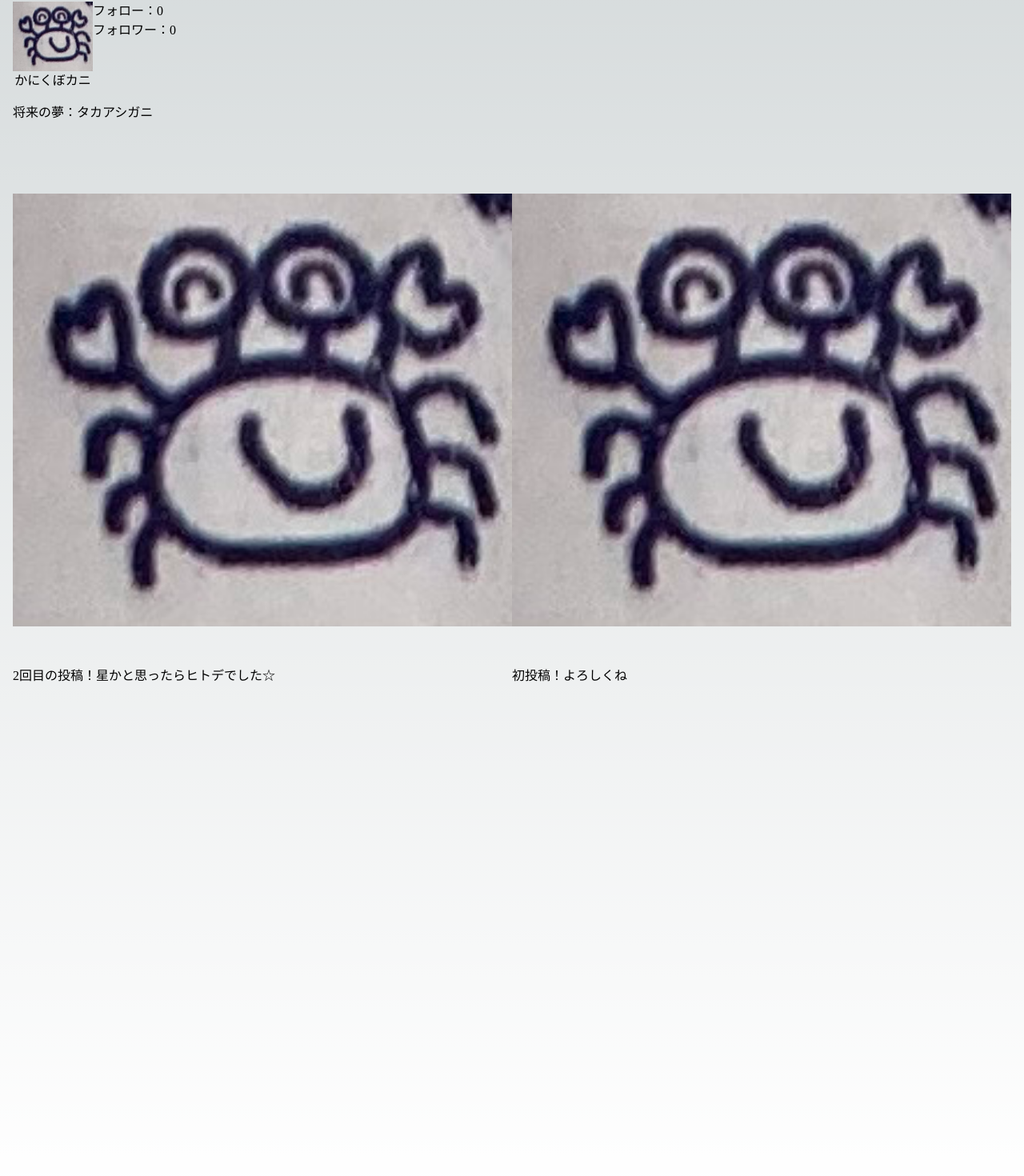
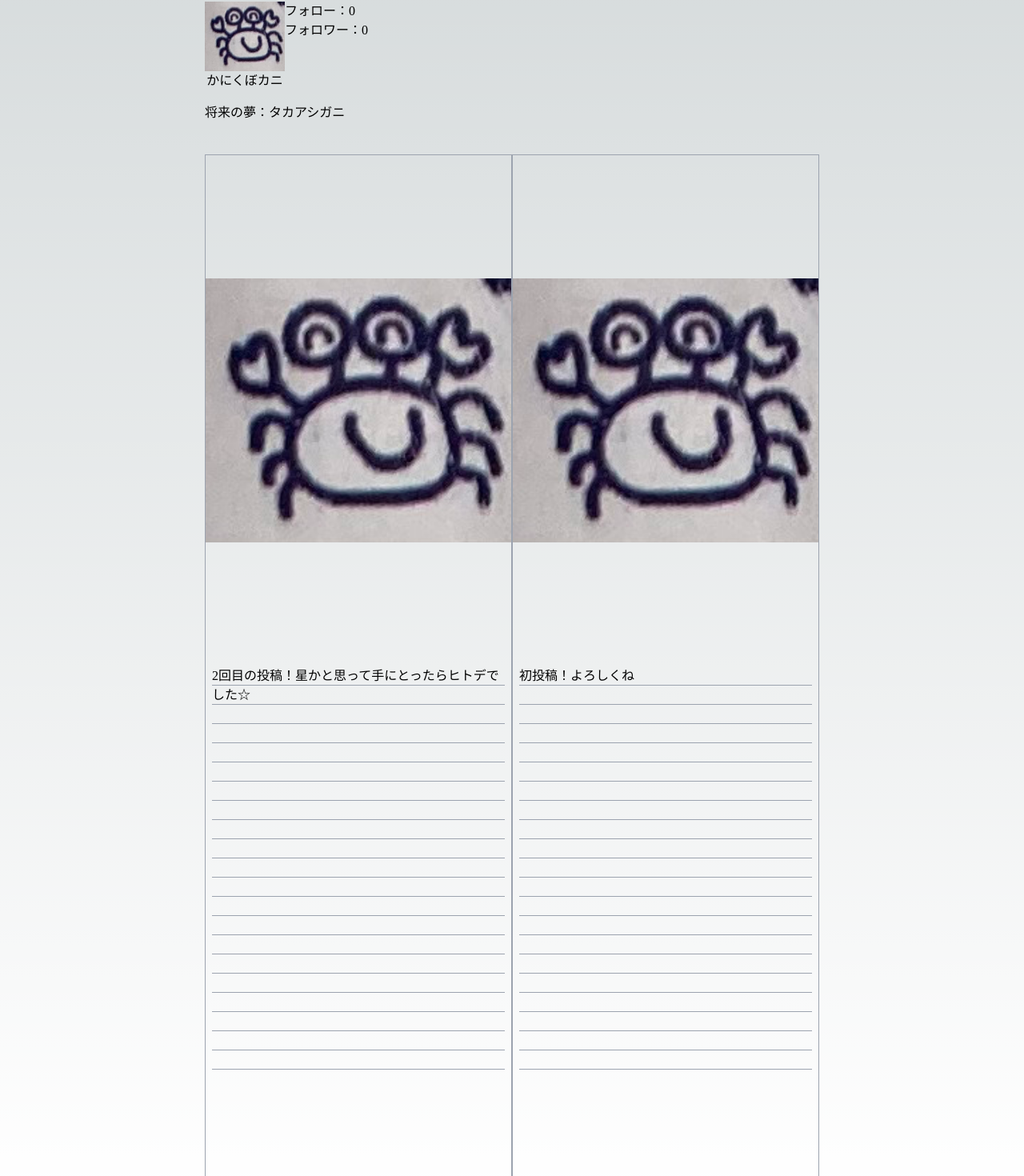
Before and after one commit to cafe-lake/diary-crab, a Next.js app in the folder client/: page /mypage in a window 1280 px wide. Shown: the part 78-1548 px from the top of the page at 80% size. Built offline with nearby package versions, Linux system fonts and the light colour scheme; a web font is replaced by a local one.

Commit message:
日記っぽい下線を追加

```diff
--- a/client/app/mypage/page.tsx
+++ b/client/app/mypage/page.tsx
@@ -3,8 +3,10 @@ import Image from "next/image";
 import CrabImage from "../crab.jpg";
 
 export default function Home() {
+  const elements = Array.from({ length: 20 }, (_, index) => index + 1);
+
   return (
-    <main className="min-h-screen p-4">
+    <main className="min-h-screen p-4 max-w-[800px] m-auto">
       <h2 className="text-2xl font-bold p-4 text-center">マイページ</h2>
       <div className="flex">
         <div>
@@ -20,18 +22,30 @@ export default function Home() {
       </div>
       <div className="mt-4">将来の夢：タカアシガニ</div>
       <div className="flex mt-10 h-[50vw]">
-        <div className="w-full h-full relative">
+        <div className="w-full h-full relative border border-solid border-gray-400 border-b-0">
           <Image src={CrabImage} layout="fill" objectFit="contain" alt="crab" />
         </div>
-        <div className="w-full h-full relative">
+        <div className="w-full h-full relative border border-solid border-gray-400 border-b-0">
           <Image src={CrabImage} layout="fill" objectFit="contain" alt="crab" />
         </div>
       </div>
       <div className="flex h-[50vw]">
-        <div className="w-full h-full relative">
-          2回目の投稿！星かと思ったらヒトデでした☆
+        <div className="w-full h-full relative border border-solid border-gray-400 border-t-0 overflow-hidden">
+          <p className="h-6 border-b border-gray-400 mx-2">
+            2回目の投稿！星かと思って手にとったらヒトデでした☆
+          </p>
+          {elements.map((element) => (
+            <p key={element} className="h-6 border-b border-gray-400 mx-2"></p>
+          ))}
         </div>
-        <div className="w-full h-full relative">初投稿！よろしくね</div>
+        <div className="w-full h-full relative border border-solid border-gray-400 border-t-0 overflow-hidden">
+          <p className="h-6 border-b border-gray-400 mx-2">
+            初投稿！よろしくね
+          </p>
+          {elements.map((element) => (
+            <p key={element} className="h-6 border-b border-gray-400 mx-2"></p>
+          ))}
+        </div>
       </div>
     </main>
   );
```
